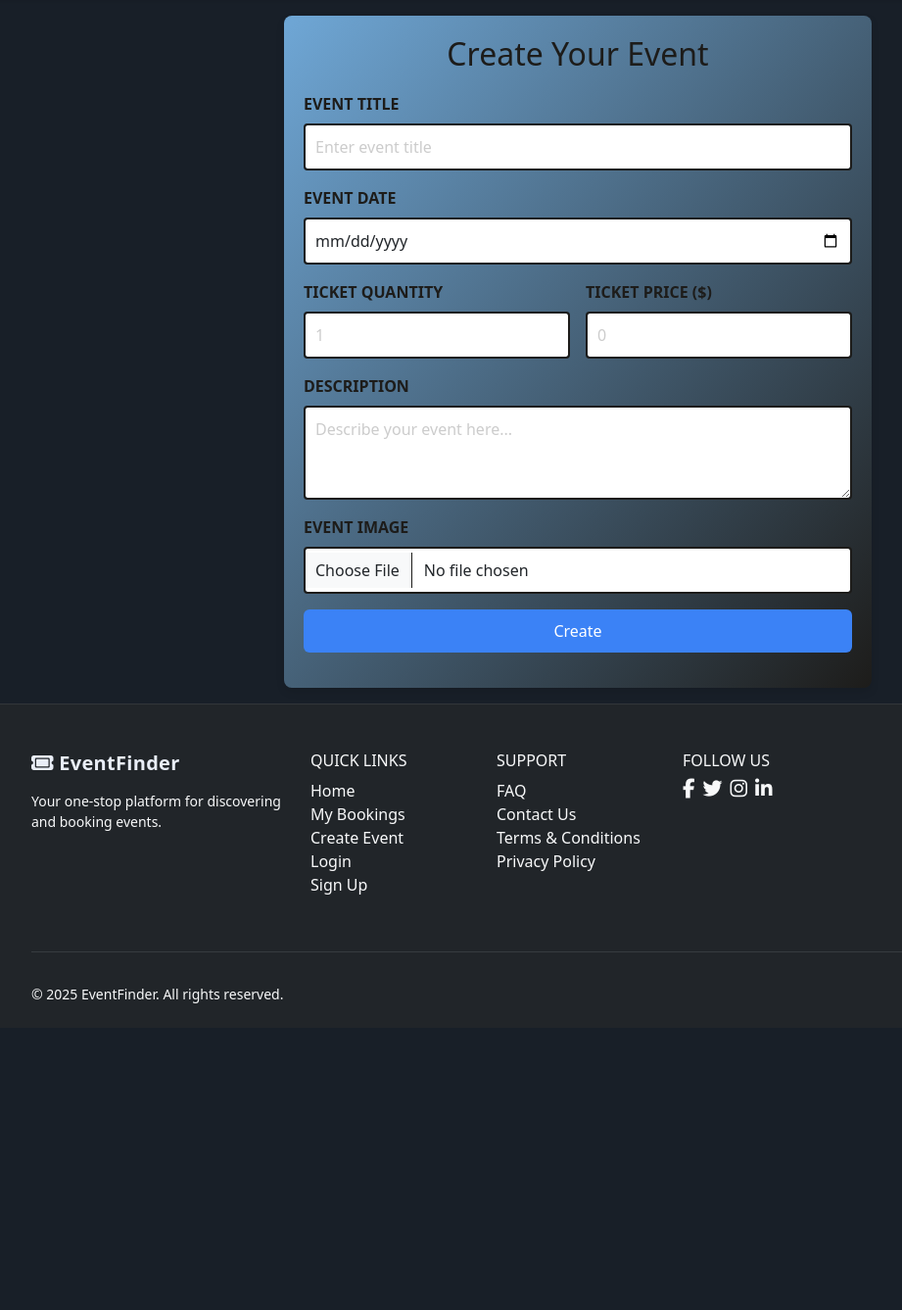
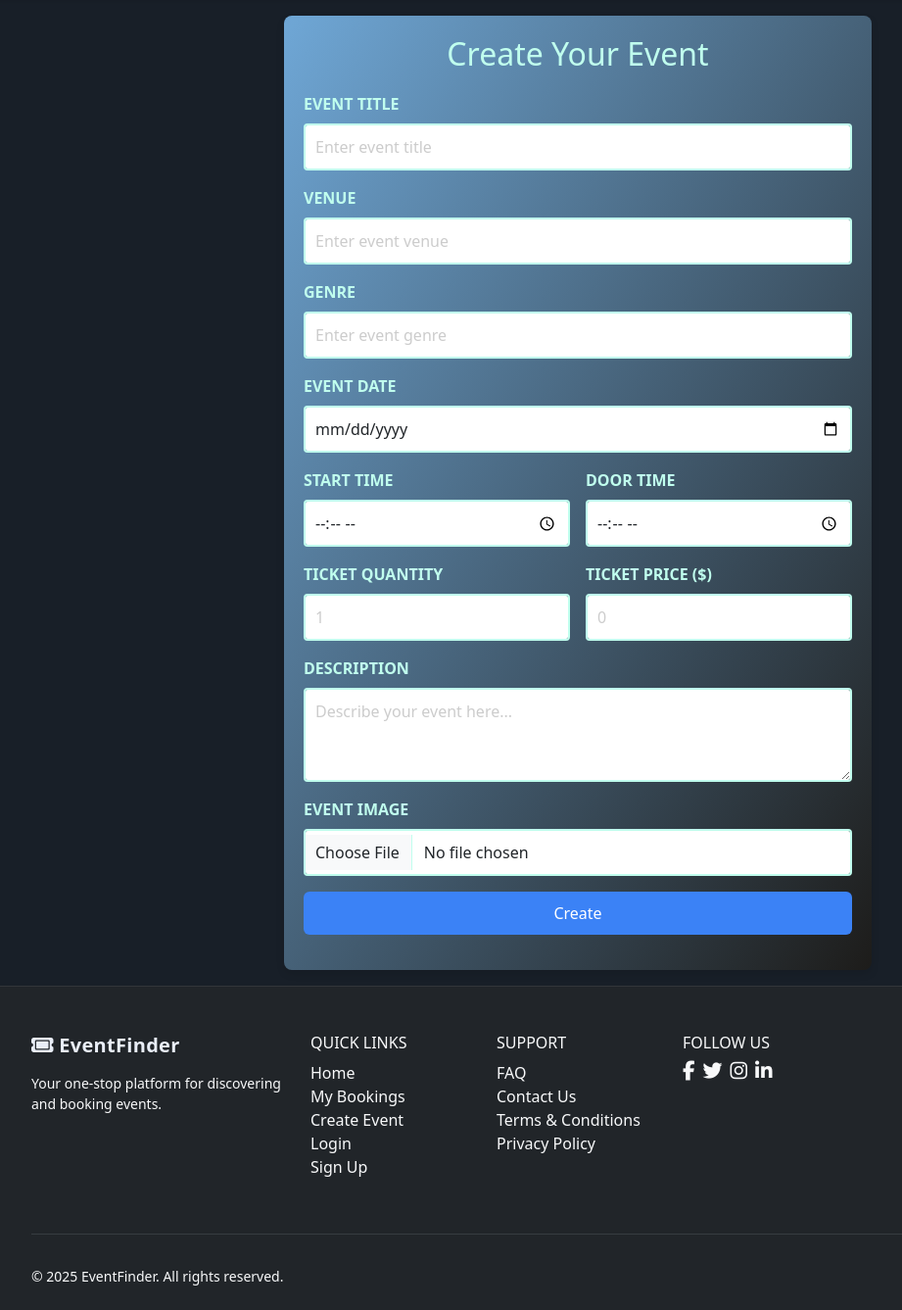
Before and after one commit to suzuki-02/a2_group24, a Flask app: page /events/create in a window 1280 px wide. Shown: the part 95-1432 px from the top of the page at 98% size, without its empty margins (50-971 px from the left). Before the commit the page ends 1119 px from the top, so only its background shows below. Run offline with Flask 3, Linux system fonts and the light colour scheme; a user stored in the database is signed in; some libraries are stand-ins or nearby versions.

Commit message:
update event model, form, create.html

```diff
--- a/website/auth.py
+++ b/website/auth.py
@@ -1,6 +1,6 @@
 from flask import Blueprint, flash, render_template, request, url_for, redirect
 from flask_bcrypt import generate_password_hash, check_password_hash
-from flask_login import login_user, login_required, logout_user
+from flask_login import login_user, logout_user
 from .models import User
 from .forms import LoginForm, RegisterForm
 from . import db
--- a/website/events.py
+++ b/website/events.py
@@ -24,7 +24,11 @@ def create():
     db_file_path = check_upload_file(form)
     event = Event(
     title=form.title.data,
+    venue=form.venue.data,
+    genre=form.genre.data,
     date=form.date.data,
+    start_time=form.start_time.data,
+    door_time=form.door_time.data,
     price=form.price.data,
     quantity=form.quantity.data,
     description=form.description.data,
@@ -33,6 +37,8 @@ def create():
     db.session.add(event)
     db.session.commit()
     return redirect(url_for('event.show', id=event.id))
+  # else:
+    # flash(form.errors, 'danger')
   return render_template('events/create.html', form=form)
 
 def check_upload_file(form):
--- a/website/forms.py
+++ b/website/forms.py
@@ -94,12 +94,14 @@ class RegisterForm(FlaskForm):
 class EventForm(FlaskForm):
     title = StringField('Event Title', validators=[InputRequired()])
     date = DateField('Event Date', format='%Y-%m-%d', validators=[InputRequired()])
+    venue = StringField('Venue', validators=[InputRequired()])
+    genre = StringField('Genre', validators=[InputRequired()])
 
     # Times (HTML5 time inputs)
-    # start_time = TimeField('Start Time', format='%H:%M',
-    #                     validators=[InputRequired()], widget=TimeInput())
-    # door_time  = TimeField('Door Time',  format='%H:%M',
-    #                     validators=[InputRequired()], widget=TimeInput())
+    start_time = TimeField('Start Time', format='%H:%M',
+                        validators=[InputRequired()], widget=TimeInput())
+    door_time  = TimeField('Door Time',  format='%H:%M',
+                        validators=[InputRequired()], widget=TimeInput())
 
     price = DecimalField('Ticket Price ($)', places=2, validators=[
         InputRequired(), NumberRange(min=0, message="Price must be positive")
--- a/website/models.py
+++ b/website/models.py
@@ -26,7 +26,11 @@ class Event(db.Model):
     __tablename__ = 'events'
     id = db.Column(db.Integer, primary_key=True)
     title = db.Column(db.String(100))
+    genre = db.Column(db.String(50))
+    venue = db.Column(db.String(100))
     date = db.Column(db.Date, nullable=False)
+    start_time = db.Column(db.Time, nullable=False)
+    door_time = db.Column(db.Time, nullable=False)
     quantity = db.Column(db.Integer, nullable=False)
     price = db.Column(db.Float, nullable=False)
     description = db.Column(db.String(200))
--- a/website/static/style/styles.css
+++ b/website/static/style/styles.css
@@ -193,7 +193,6 @@ footer .navbar-brand{ color:#e9eef7!important; }
 ---------------------------- */
 .rounded-2xl{ border-radius:1rem; }
 .shadow-soft{ box-shadow:var(--shadow); }
-.badge{ border-radius:999px; }
 hr{ border-color:var(--border); }
 /* Make ALL placeholder text readable across the site */
 ::placeholder {
@@ -209,14 +208,13 @@ textarea.form-control::placeholder {
 
 
 :root {
-  /* --theme: #c0ffee; /
-  / --theme: #90ee90; /
-  / --theme: #fdfd96; /
-  / --theme: #6fa7d6; */
-  --theme: #1d1c1a;
+  --theme: #c0ffee;
+  /* --theme: #90ee90; */
+  /* --theme: #fdfd96; */
+  /* --theme: #6fa7d6; */
+  /* --theme: #1d1c1a; */
   --background-body: linear-gradient(to bottom right, #6fa7d6, #1d1c1a);
 }
-
 
 /* Cards /
 .card {
--- a/website/templates/components/_event_card_base.html
+++ b/website/templates/components/_event_card_base.html
@@ -9,7 +9,7 @@
       style="height: 200px; object-fit: cover"
     /></a>
 
-    <!-- Inactive Badge -->
+    <!-- Badges -->
     {% if event.status == 'Open' %}
     <span class="badge bg-success position-absolute top-0 end-0 m-2">
       Open
--- a/website/templates/components/event_card_order.html
+++ b/website/templates/components/event_card_order.html
@@ -1,8 +1,8 @@
 {% extends "components/_event_card_base.html" %}
 
 {% block card_content %}
-  <p class="text-muted mb-1">
-    {{ order.order_date.strftime('%d %b %Y – %I:%M %p') if order.order_date else 'Date N/A' }}
+  <p class="mb-1">
+    <strong>Order Date: </strong>{{ order.order_date.strftime('%d %b %Y – %I:%M %p') if order.order_date else 'Date N/A' }}
   </p>
   <p class="mb-1"><strong>Quantity:</strong> {{ order.quantity }}</p>
   <p class="mb-2"><strong>Total:</strong> ${{ "%.2f"|format(order.total_price) }}</p>
--- a/website/templates/events/create.html
+++ b/website/templates/events/create.html
@@ -12,16 +12,48 @@
       <form method="POST" enctype="multipart/form-data">
         {{ form.hidden_tag() }}
 
+        <!-- Title -->
         <div class="mb-3">
           {{ form.title.label(class="form-label") }} {{
           form.title(class="form-control", placeholder="Enter event title") }}
         </div>
 
+        <!-- Venue -->
+        <div class="mb-3">
+          {{ form.venue.label(class="form-label") }} {{
+          form.venue(class="form-control", placeholder="Enter event venue") }}
+        </div>
+
+        <!-- Genre -->
+        <div class="mb-3">
+          {{ form.genre.label(class="form-label") }} {{
+          form.genre(class="form-control", placeholder="Enter event genre") }}
+        </div>
+
+        <!-- Date -->
         <div class="mb-3">
           {{ form.date.label(class="form-label") }} {{
           form.date(class="form-control") }}
         </div>
 
+        <!-- Time -->
+        <div class="row g-3 mb-3">
+          <div class="col-md-6">
+            {{ form.start_time.label(class="form-label") }} {{
+            form.start_time(class="form-control") }}
+          </div>
+          <div class="col-md-6">
+            {{ form.door_time.label(class="form-label") }} {{
+            form.door_time(class="form-control") }} {% for err in
+            form.door_time.errors %}
+            <div class="text-danger small mt-1">
+              <i class="fa-solid fa-triangle-exclamation me-1"></i>{{ err }}
+            </div>
+            {% endfor %}
+          </div>
+        </div>
+
+        <!-- Quantity and Price -->
         <div class="row g-3 mb-3">
           <div class="col-md-6">
             {{ form.quantity.label(class="form-label") }} {{
@@ -33,11 +65,13 @@
           </div>
         </div>
 
+        <!-- Description -->
         <div class="mb-3">
           {{ form.description.label(class="form-label") }} {{
           form.description(class="form-control", rows="3", placeholder="Describe your event here...") }}
         </div>
 
+        <!-- Image Upload -->
         <div class="mb-3">
           {{ form.image.label(class="form-label") }} {{
           form.image(class="form-control", accept="image/*") }}
```
Also changed, not shown: website/templates/events/show.html (+17 -2 lines), instance/sitedata.sqlite.
